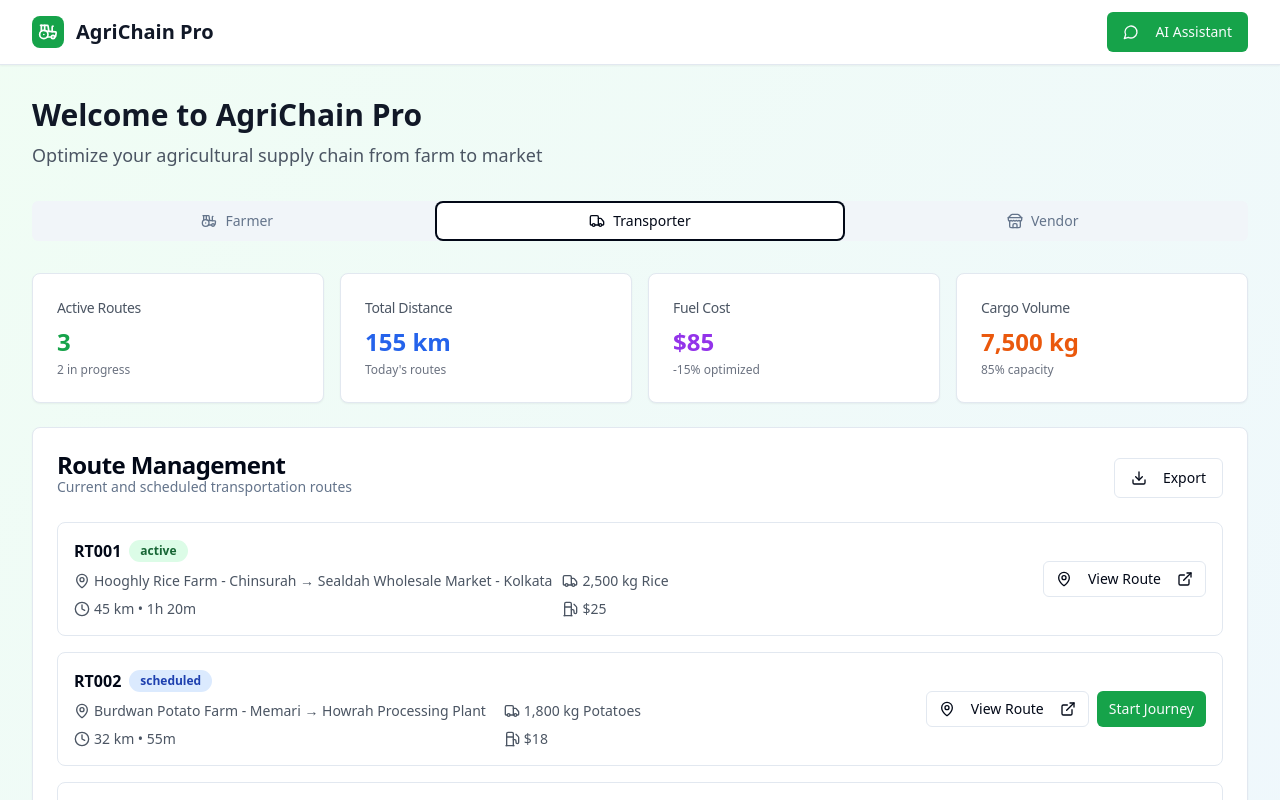
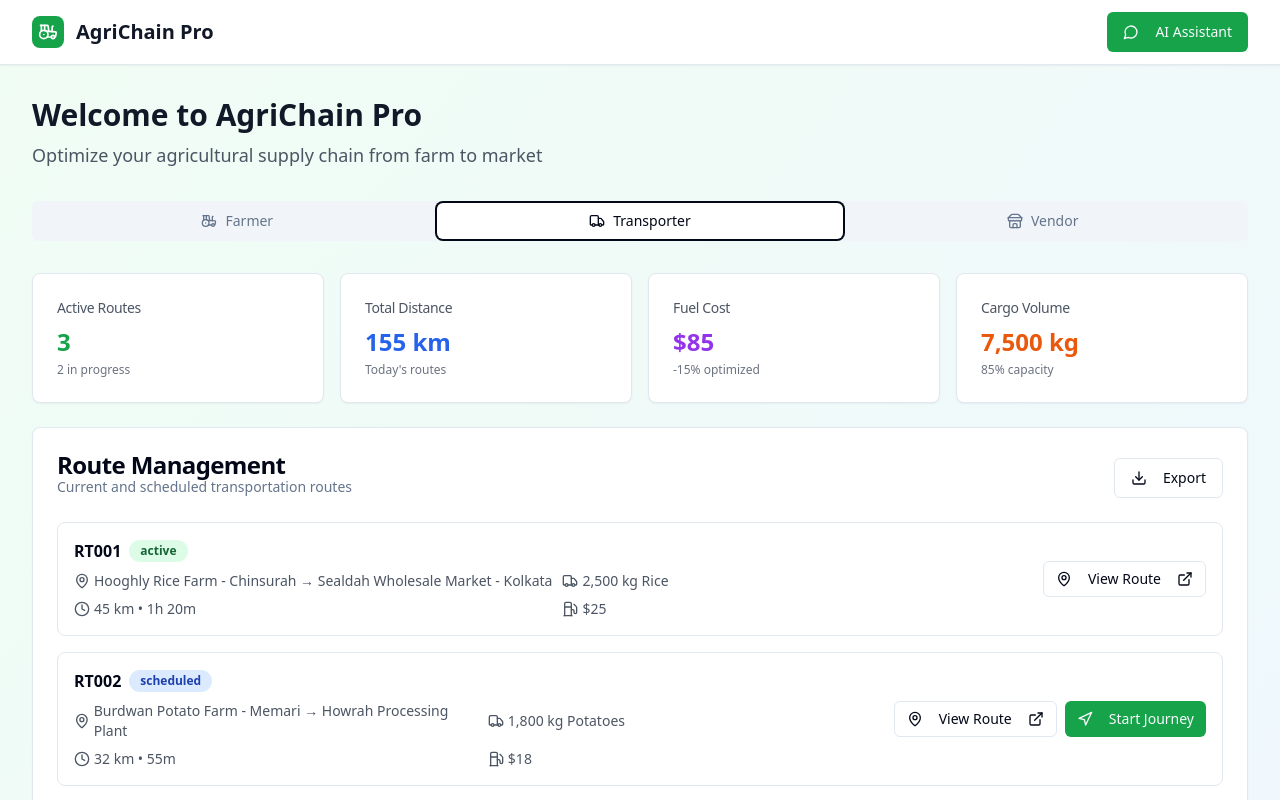
Before and after one commit to sounakmaiti123/agri-flow-ai-optimise, a React (Vite) app: page / in a window 1280 px wide. Both pictures are taken after a click on the tab "Transporter". Shown: the top 800 px of the page. Built offline with nearby package versions, Linux system fonts and the light colour scheme.

Commit message:
Implement map integration in route options
Integrate Google Maps into "View Route" and "Start Journey" options within the route management section, automatically displaying the route on the map using the starting and ending locations.

```diff
--- a/src/components/GoogleMapsIntegration.tsx
+++ b/src/components/GoogleMapsIntegration.tsx
@@ -1,27 +1,29 @@
 
 import React from 'react';
 import { Button } from "@/components/ui/button";
-import { ExternalLink, MapPin } from "lucide-react";
+import { ExternalLink, MapPin, Navigation } from "lucide-react";
 
 interface GoogleMapsIntegrationProps {
   routeId: string;
   origin: string;
   destination: string;
   onViewRoute: () => void;
+  variant?: 'view' | 'start';
 }
 
 const GoogleMapsIntegration: React.FC<GoogleMapsIntegrationProps> = ({
   routeId,
   origin,
   destination,
-  onViewRoute
+  onViewRoute,
+  variant = 'view'
 }) => {
-  const handleViewRoute = () => {
-    // Base coordinates from your Google Maps link
-    const baseCoords = "22.8786366,87.78617";
+  const handleOpenMaps = () => {
+    // Create Google Maps directions URL with actual origin and destination
+    const encodedOrigin = encodeURIComponent(origin + ", West Bengal, India");
+    const encodedDestination = encodeURIComponent(destination + ", West Bengal, India");
 
-    // Create Google Maps directions URL
-    const mapsUrl = `https://www.google.com/maps/dir/${baseCoords}/${baseCoords}/@${baseCoords},15z/data=!3m1!4b1!4m2!4m1!3e0`;
+    const mapsUrl = `https://www.google.com/maps/dir/${encodedOrigin}/${encodedDestination}`;
 
     // Open Google Maps in a new tab
     window.open(mapsUrl, '_blank');
@@ -30,11 +32,24 @@ const GoogleMapsIntegration: React.FC<GoogleMapsIntegrationProps> = ({
     onViewRoute();
   };
 
+  if (variant === 'start') {
+    return (
+      <Button
+        size="sm"
+        className="bg-green-600 hover:bg-green-700"
+        onClick={handleOpenMaps}
+      >
+        <Navigation className="w-4 h-4 mr-2" />
+        Start Journey
+      </Button>
+    );
+  }
+
   return (
     <Button
       variant="outline"
       size="sm"
-      onClick={handleViewRoute}
+      onClick={handleOpenMaps}
       className="flex items-center space-x-2"
     >
       <MapPin className="w-4 h-4" />
--- a/src/components/TransporterDashboard.tsx
+++ b/src/components/TransporterDashboard.tsx
@@ -55,6 +55,10 @@ const TransporterDashboard = () => {
 
   const handleViewRoute = (routeId: string) => {
     console.log(`Viewing route ${routeId} on Google Maps`);
+  };
+
+  const handleStartJourney = (routeId: string) => {
+    console.log(`Starting journey for route ${routeId}`);
   };
 
   return (
@@ -155,11 +159,16 @@ const TransporterDashboard = () => {
                       origin={route.origin}
                       destination={route.destination}
                       onViewRoute={() => handleViewRoute(route.id)}
+                      variant="view"
                     />
                     {route.status === "scheduled" && (
-                      <Button size="sm" className="bg-green-600 hover:bg-green-700">
-                        Start Journey
-                      </Button>
+                      <GoogleMapsIntegration
+                        routeId={route.id}
+                        origin={route.origin}
+                        destination={route.destination}
+                        onViewRoute={() => handleStartJourney(route.id)}
+                        variant="start"
+                      />
                     )}
                   </div>
                 </div>
```
